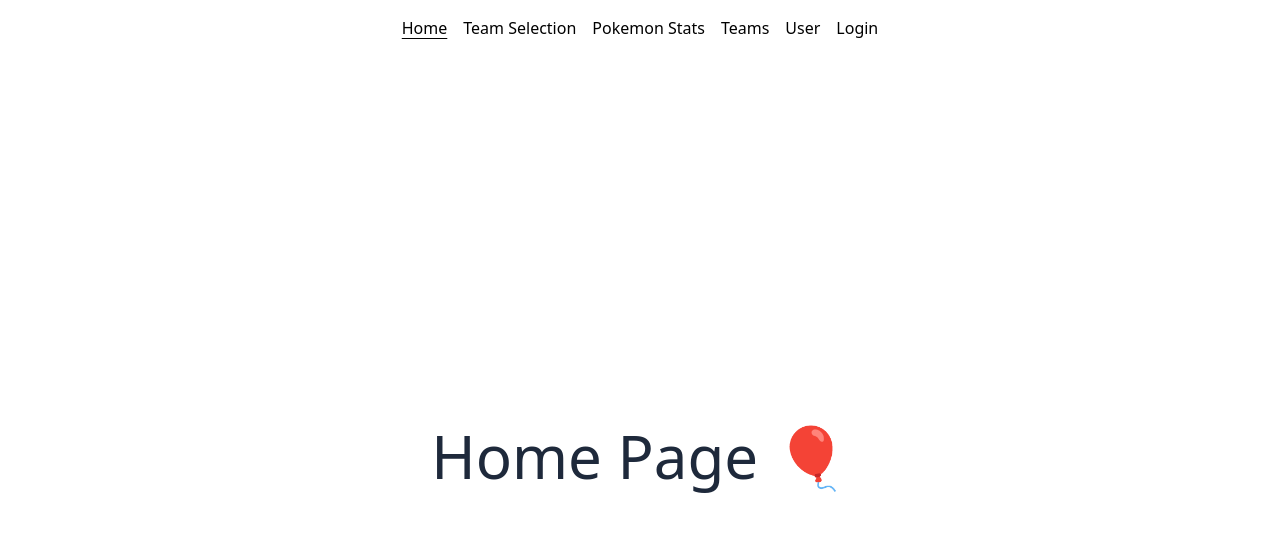
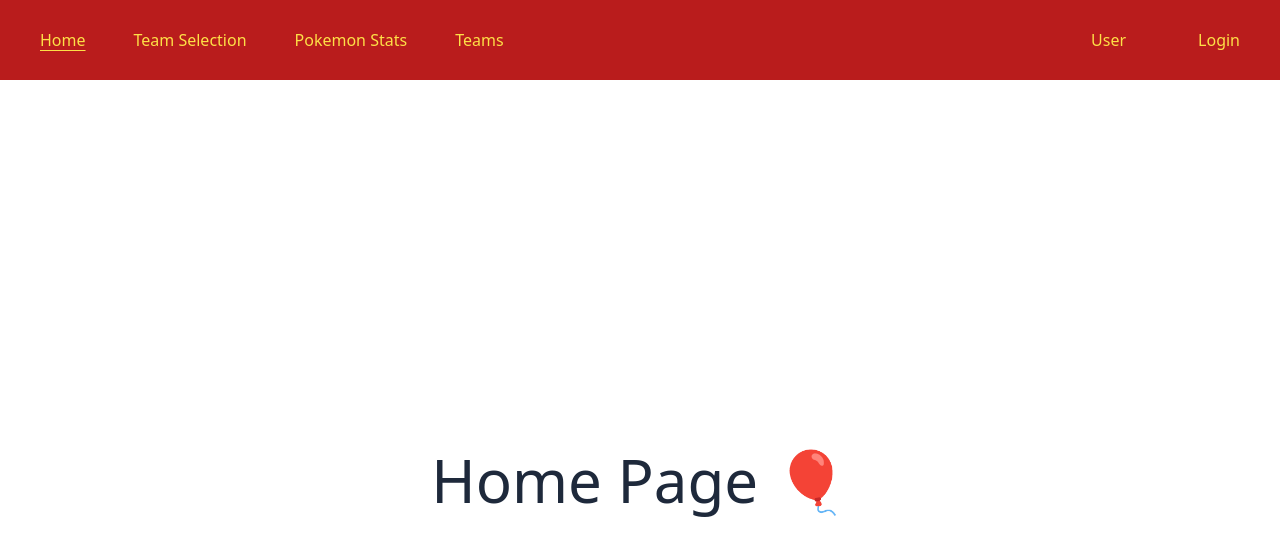
Before and after one commit to ramgarces/finalProject4316, a Vue app: page / in a window 1280 px wide. Shown: the top 556 px of the page. Built offline with nearby package versions, Linux system fonts and the light colour scheme.

Commit message:
Add styling to nav bar

```diff
--- a/src/components/NavMenu.vue
+++ b/src/components/NavMenu.vue
@@ -1,20 +1,56 @@
 <template>
-  <nav>
-    <RouterLink to="/">Home</RouterLink>
-    <RouterLink to="/teamSelect">Team Selection</RouterLink>
-    <RouterLink to="/pokemonStats">Pokemon Stats</RouterLink>
-    <RouterLink to="/teams">Teams</RouterLink>
-    <RouterLink to="/user">User</RouterLink>
-    <RouterLink to="/login">Login</RouterLink>
-  </nav>
+<nav>
+    <div class="wrapper">
+        <div class="menu">
+            <RouterLink to="/" class="menu-item">Home</RouterLink>
+            <RouterLink to="/teamSelect" class="menu-item">
+                Team Selection
+            </RouterLink>
+            <RouterLink to="/pokemonStats" class="menu-item">
+                Pokemon Stats
+            </RouterLink>
+            <RouterLink to="/teams" class="menu-item">Teams</RouterLink>
+        </div>
+        <div class="login">
+            <RouterLink to="/user" class="login-name">User</RouterLink>
+            <RouterLink to="/login" class="login-login">Login</RouterLink>
+        </div>
+    </div>
+</nav>
 </template>
 
 <style lang="postcss" scoped>
 nav {
-  @apply flex justify-center space-x-4 p-4;
+    @apply flex h-20 bg-red-700 text-yellow-300 px-6;
 
-  & .router-link-active {
-    @apply underline underline-offset-4;
-  }
+    & .router-link-active {
+        @apply underline underline-offset-4;
+    }
+
+    .wrapper {
+        @apply container mx-auto flex w-full items-center justify-between;
+
+        .menu {
+            @apply flex gap-4;
+
+            &-item {
+                @apply rounded-md px-4 py-2 hover:bg-yellow-500
+                hover:text-blue-800;
+            }
+        }
+
+        .login {
+            @apply flex gap-10;
+
+            &-name {
+                @apply rounded-md px-4 py-2 hover:bg-yellow-500
+                hover:text-blue-800;
+            }
+            &-login {
+                @apply rounded-md px-4 py-2 hover:bg-yellow-500
+                hover:text-blue-800;
+            }
+        }
+    }
 }
 </style>
```
